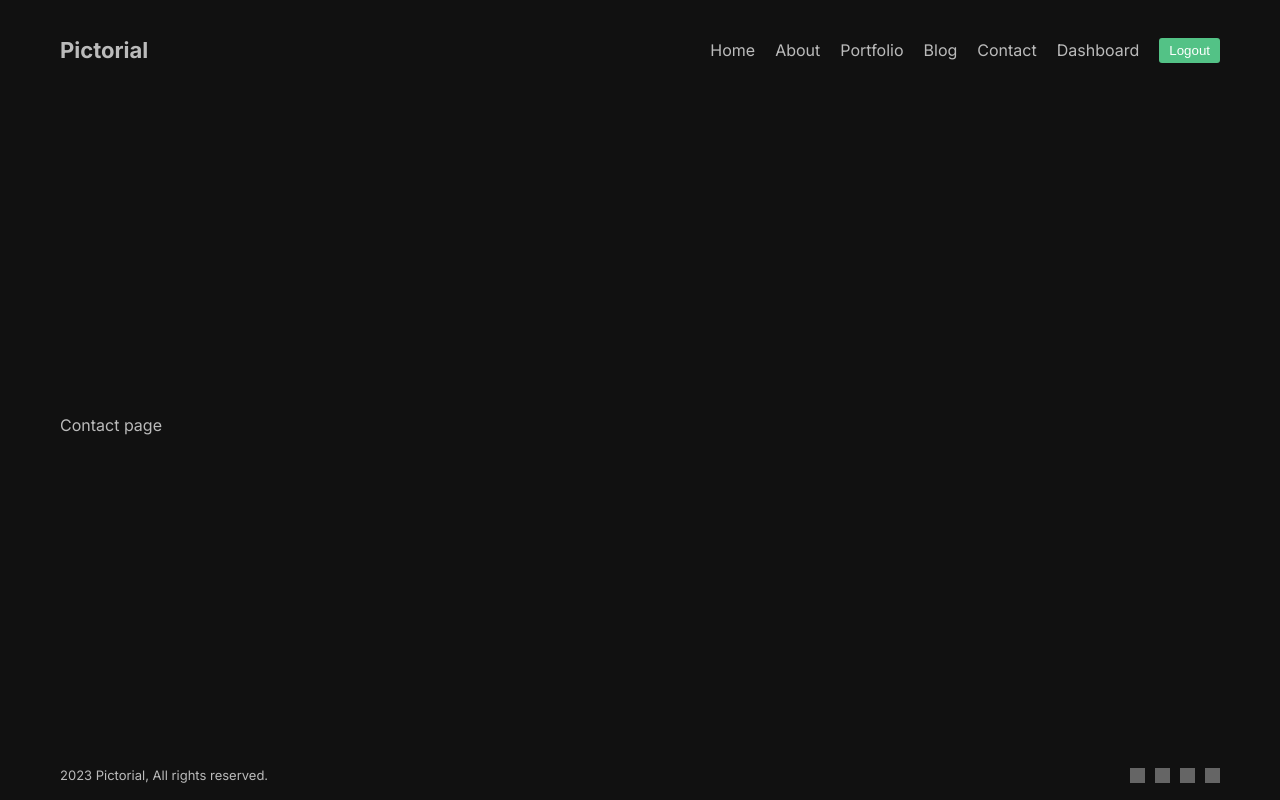
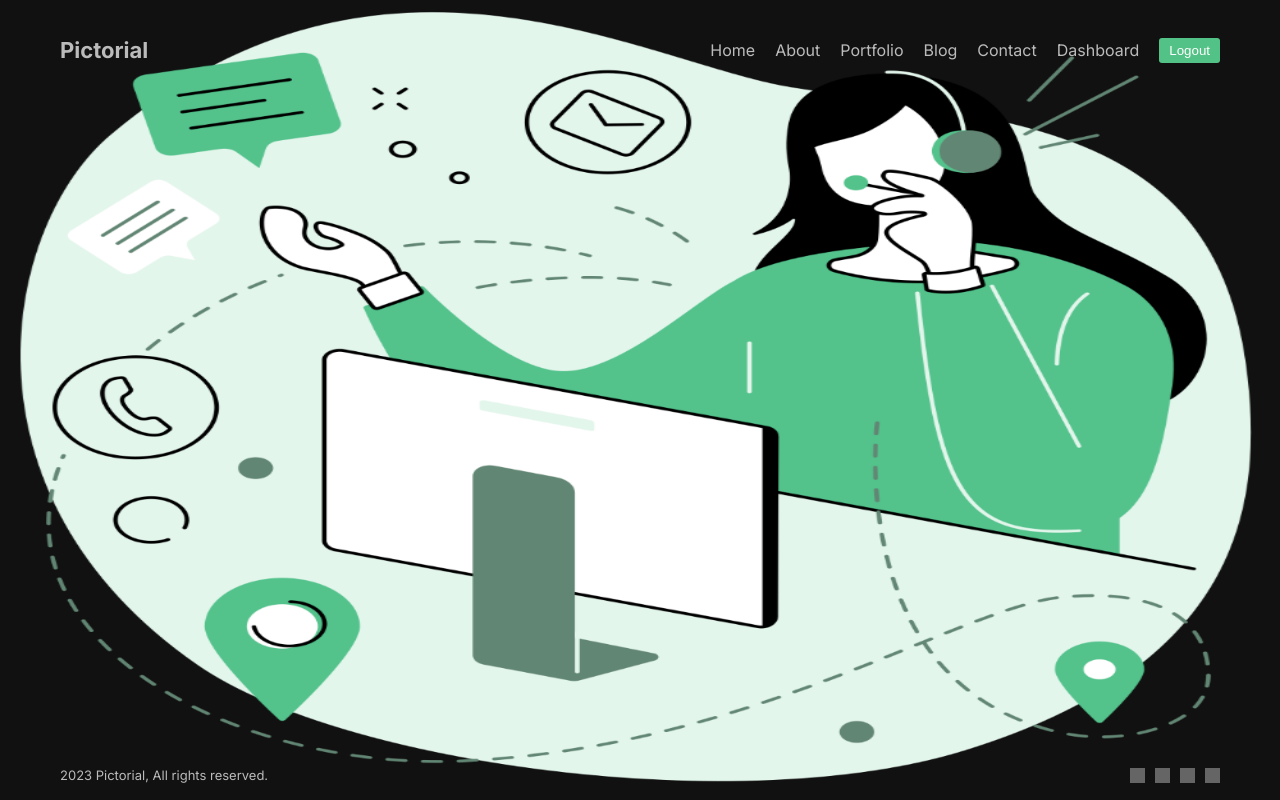
Before and after one commit to dev-ahmedali/pictorial, a Next.js app: page /contact in a window 1280 px wide. Built offline with nearby package versions, Linux system fonts and the light colour scheme; grey boxes are pictures that could not be loaded.

Commit message:
updated about and contact

```diff
--- a/src/app/contact/page.jsx
+++ b/src/app/contact/page.jsx
@@ -1,10 +1,20 @@
-import React from 'react'
-import styles from "./page.module.css"
+/* eslint-disable react/no-unescaped-entities */
+import React from "react";
+import styles from "./page.module.css";
+import Image from "next/image";
 
 const Contact = () => {
   return (
-    <div className={styles.container}>Contact page</div>
-  )
-}
+    <div className={styles.container}>
+      <h1 className={styles.title}>Let's Keep in Touch</h1>
+      <div className={styles.content}>
+        <div className={styles.imgContainer}>
+          <Image src='/images/contact.png' alt="" fill={true}/>
+        </div>
+        <form className={styles.form}></form>
+      </div>
+    </div>
+  );
+};
 
-export default Contact
+export default Contact;
```
